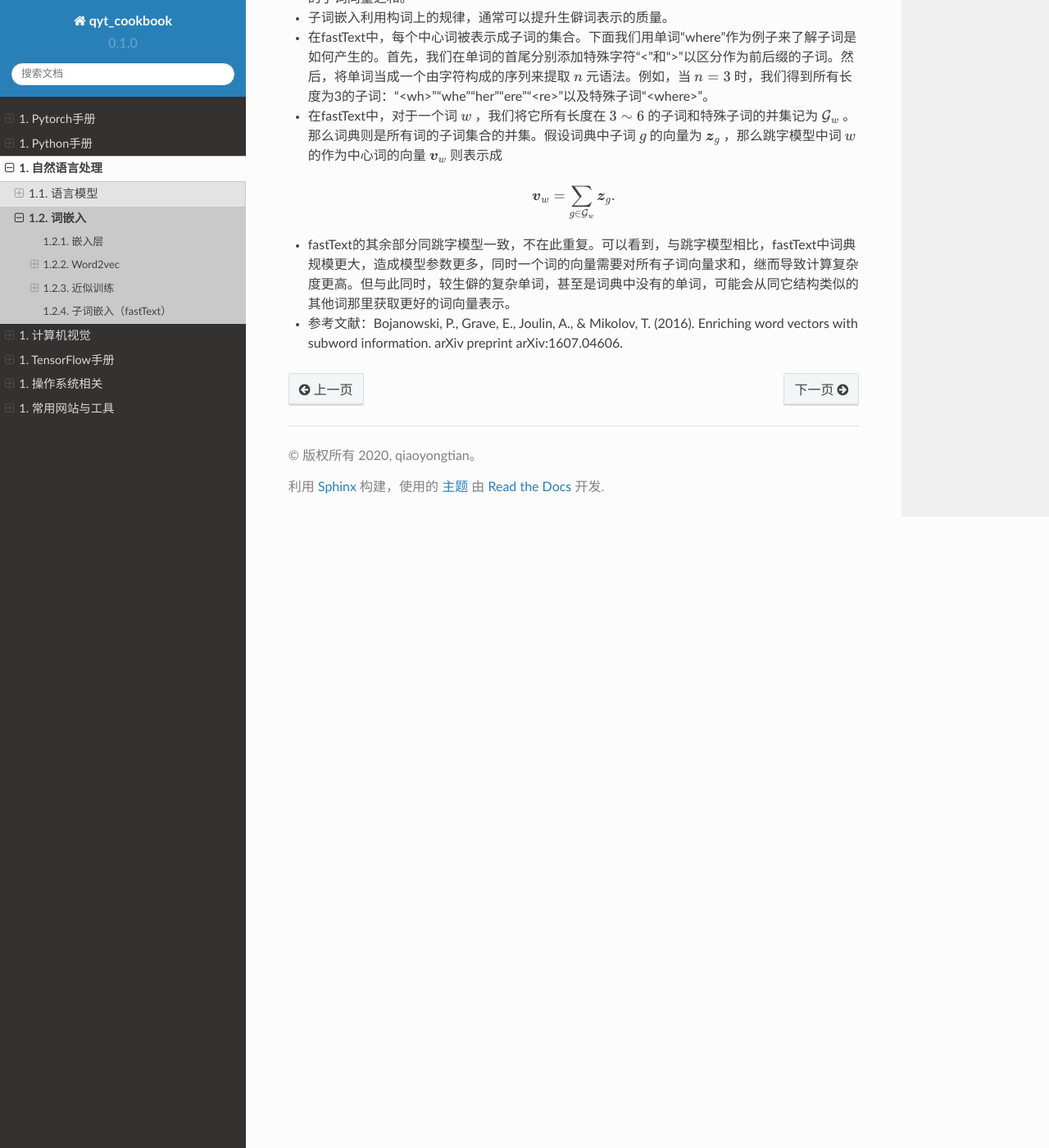
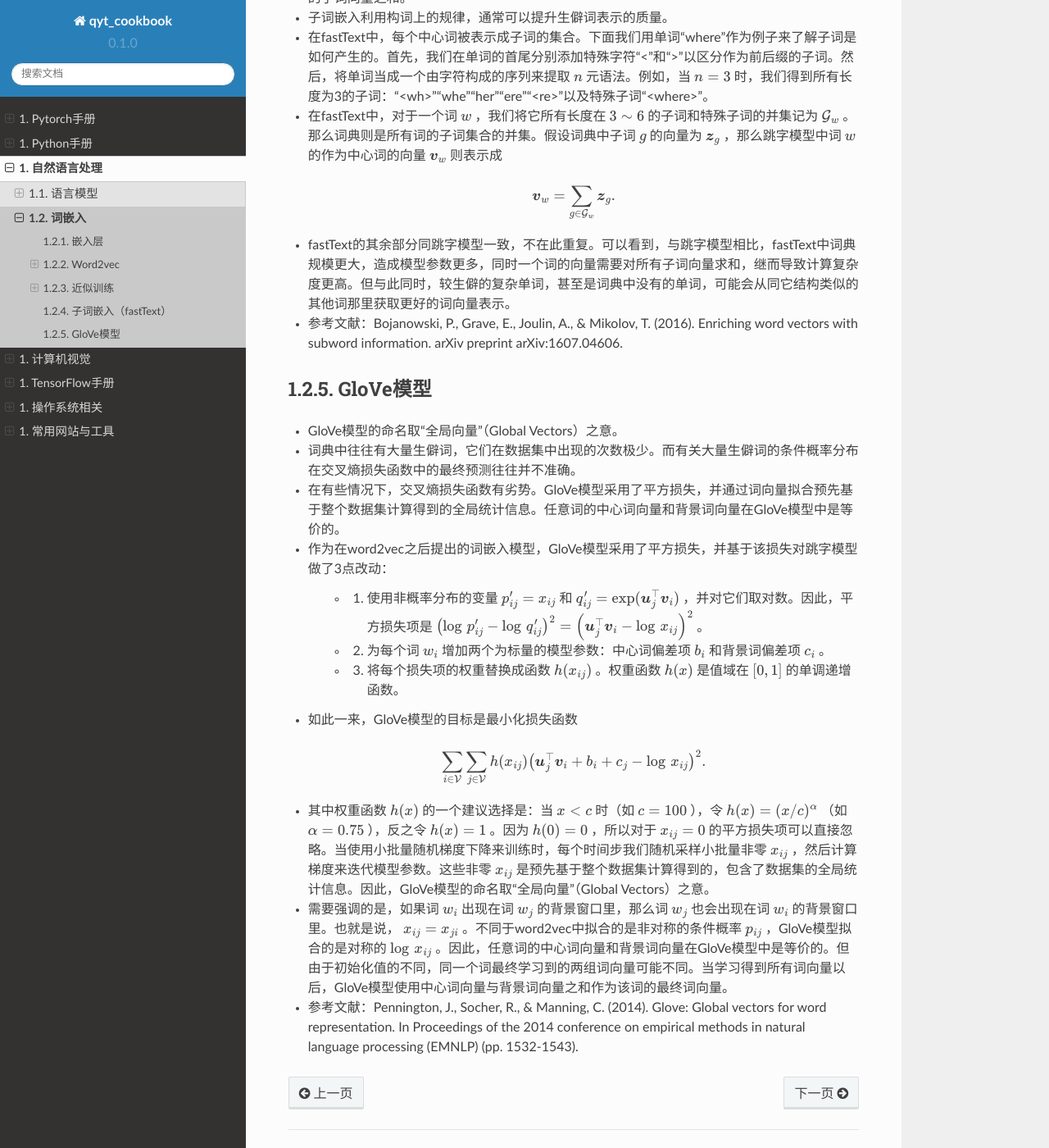
Before and after one commit to q759729997/qyt_cookbook, a Sphinx documentation site: the page built from qyt_cookbook/source/nlp/word_embedding.rst, in a window 1280 px wide and 1400 px high, scrolled down 7245 px. Shown: the whole window at 82% size. Built offline with Sphinx 7.4.7 and the Read the Docs theme 2.0.0, drawn with Linux system fonts in a browser that asks for light colours.

Commit message:
GloVe模型

```diff
--- a/qyt_cookbook/source/nlp/word_embedding.rst
+++ b/qyt_cookbook/source/nlp/word_embedding.rst
@@ -273,3 +273,25 @@ word2vec的实现
 
 - fastText的其余部分同跳字模型一致，不在此重复。可以看到，与跳字模型相比，fastText中词典规模更大，造成模型参数更多，同时一个词的向量需要对所有子词向量求和，继而导致计算复杂度更高。但与此同时，较生僻的复杂单词，甚至是词典中没有的单词，可能会从同它结构类似的其他词那里获取更好的词向量表示。
 - 参考文献：Bojanowski, P., Grave, E., Joulin, A., & Mikolov, T. (2016). Enriching word vectors with subword information. arXiv preprint arXiv:1607.04606.
+
+GloVe模型
+######################
+
+- GloVe模型的命名取“全局向量”（Global Vectors）之意。
+- 词典中往往有大量生僻词，它们在数据集中出现的次数极少。而有关大量生僻词的条件概率分布在交叉熵损失函数中的最终预测往往并不准确。
+- 在有些情况下，交叉熵损失函数有劣势。GloVe模型采用了平方损失，并通过词向量拟合预先基于整个数据集计算得到的全局统计信息。任意词的中心词向量和背景词向量在GloVe模型中是等价的。
+- 作为在word2vec之后提出的词嵌入模型，GloVe模型采用了平方损失，并基于该损失对跳字模型做了3点改动：
+
+	- 1. 使用非概率分布的变量 :math:`p'_{ij}=x_{ij}` 和 :math:`q'_{ij}=\exp(\boldsymbol{u}_j^\top \boldsymbol{v}_i)` ，并对它们取对数。因此，平方损失项是 :math:`\left(\log\,p'_{ij} - \log\,q'_{ij}\right)^2 = \left(\boldsymbol{u}_j^\top \boldsymbol{v}_i - \log\,x_{ij}\right)^2` 。
+	- 2. 为每个词 :math:`w_i` 增加两个为标量的模型参数：中心词偏差项 :math:`b_i` 和背景词偏差项 :math:`c_i` 。
+	- 3. 将每个损失项的权重替换成函数 :math:`h(x_{ij})` 。权重函数 :math:`h(x)` 是值域在 :math:`[0,1]` 的单调递增函数。
+
+- 如此一来，GloVe模型的目标是最小化损失函数
+
+.. math::
+
+    \sum_{i\in\mathcal{V}} \sum_{j\in\mathcal{V}} h(x_{ij}) \left(\boldsymbol{u}_j^\top \boldsymbol{v}_i + b_i + c_j - \log\,x_{ij}\right)^2.
+
+- 其中权重函数 :math:`h(x)` 的一个建议选择是：当 :math:`x < c` 时（如 :math:`c = 100` ），令 :math:`h(x) = (x/c)^\alpha` （如 :math:`\alpha = 0.75` ），反之令 :math:`h(x) = 1` 。因为 :math:`h(0)=0` ，所以对于 :math:`x_{ij}=0` 的平方损失项可以直接忽略。当使用小批量随机梯度下降来训练时，每个时间步我们随机采样小批量非零 :math:`x_{ij}` ，然后计算梯度来迭代模型参数。这些非零 :math:`x_{ij}` 是预先基于整个数据集计算得到的，包含了数据集的全局统计信息。因此，GloVe模型的命名取“全局向量”（Global Vectors）之意。
+- 需要强调的是，如果词 :math:`w_i` 出现在词 :math:`w_j` 的背景窗口里，那么词 :math:`w_j` 也会出现在词 :math:`w_i` 的背景窗口里。也就是说， :math:`x_{ij}=x_{ji}` 。不同于word2vec中拟合的是非对称的条件概率 :math:`p_{ij}` ，GloVe模型拟合的是对称的 :math:`\log\, x_{ij}` 。因此，任意词的中心词向量和背景词向量在GloVe模型中是等价的。但由于初始化值的不同，同一个词最终学习到的两组词向量可能不同。当学习得到所有词向量以后，GloVe模型使用中心词向量与背景词向量之和作为该词的最终词向量。
+- 参考文献：Pennington, J., Socher, R., & Manning, C. (2014). Glove: Global vectors for word representation. In Proceedings of the 2014 conference on empirical methods in natural language processing (EMNLP) (pp. 1532-1543).
```
